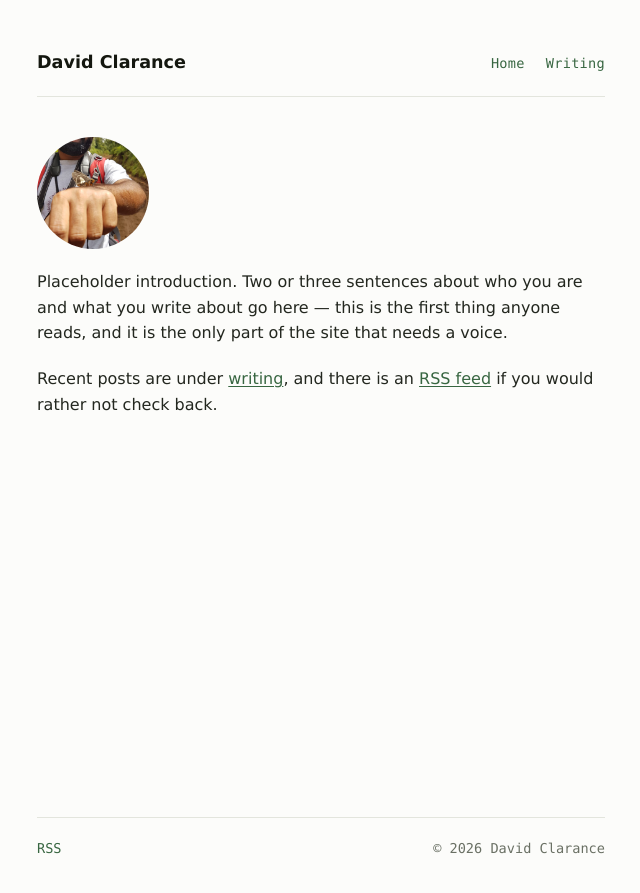
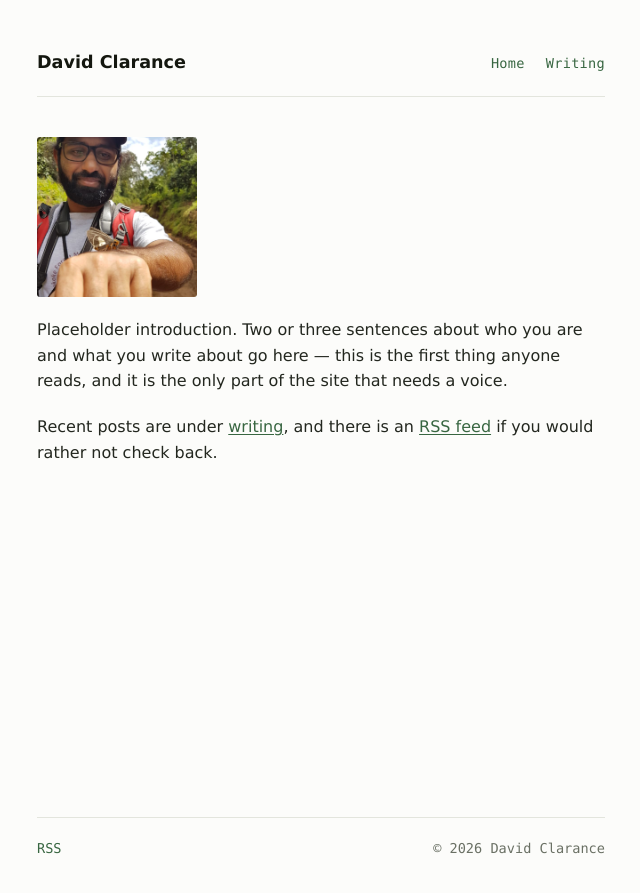
Before and after one commit to davidclarance/davidclarance.github.io, a Jekyll site: the page built from index.md, in a window 1280 px wide. Shown: the top 893 px of the page, without its empty margins (319-959 px from the left). Built offline with Jekyll 4.4.1, drawn with Linux system fonts in a browser that asks for light colours.

Commit message:
Make the home page portrait square and larger
Goes from a 112px circle to a 160px square with a 3px radius, matching the
corner treatment used elsewhere.

Also fixes the crop. The photo is a 9:16 phone shot with the face in the
top third, so object-fit's default centred window framed the subject's
hands instead. object-position now biases the crop upwards, which keeps
the face, the moth and the background in frame.

Co-Authored-By: Claude Opus 5 <noreply@anthropic.com>
Claude-Session: https://claude.ai/code/session_01PN5JEVHLNiekWZWv7D2Ddn

```diff
--- a/assets/style.css
+++ b/assets/style.css
@@ -206,14 +206,17 @@ img { max-width: 100%; height: auto; }
 figure { margin: 0 0 1.25rem; }
 
 /* Portrait on the home page. Fixed square plus object-fit so an off-square
-   source crops rather than distorts. */
+   source crops rather than distorts; object-position picks which part. */
 .portrait {
   display: block;
-  width: 7rem;
-  height: 7rem;
+  width: 10rem;
+  height: 10rem;
   margin: 0 0 0.5rem;
-  border-radius: 50%;
+  border-radius: 3px;
   object-fit: cover;
+  /* The source is a 9:16 phone photo with the face in the top third, so a
+     centred square crop lands on the torso. Bias the window upwards. */
+  object-position: 50% 15%;
 }
 figcaption { color: var(--muted); font-size: 0.9rem; }
 
```
Also changed, not shown: README.md.
